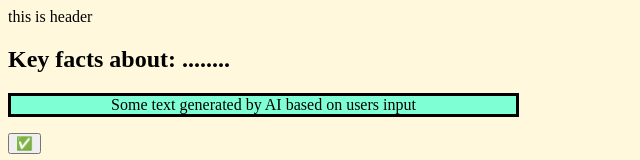
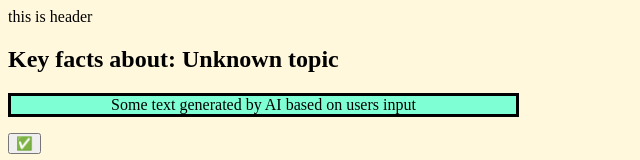
Before and after one commit to lammona/mem-bites, a Next.js app: page /memBite in a window 1280 px wide. Shown: the top 160 px of the page, without its empty margins (0-640 px from the left). Built offline with nearby package versions, Linux system fonts and the light colour scheme.

Commit message:
conntected user input with the heading in the memBite page

```diff
--- a/src/app/memBite/page.tsx
+++ b/src/app/memBite/page.tsx
@@ -1,6 +1,9 @@
+"use client"
+
 //this is a page where you can accept, change or ask for more facts generated
 //after confirmation(submit) user will be taken to next page- ViewMemBite page
 
+import  {useSearchParams} from "next/navigation";
 import Card from "../components/card/card";
 import Header from "../components/header/header";
 import Footer from "../components/footer/footer";
@@ -8,12 +11,15 @@ import NavButton from "../components/navButton/navButton";
 import Link from "next/link";
 
 export default function MemBite() {
-  return (
+const searchParams = useSearchParams();
+const topic = searchParams.get("topic") || "Unknown topic";
+
+return (
     <div>
       <Header />
 
 {/* //display key facts about ...- the topic that user input in the TextForm function */}
-      <h2>Key facts about: ........</h2>
+      <h2>Key facts about: {topic}</h2>
       <main>
         <Card />
         <Card />
```
Also changed, not shown: src/app/components/textForm/textForm.tsx (+10 -5 lines).
